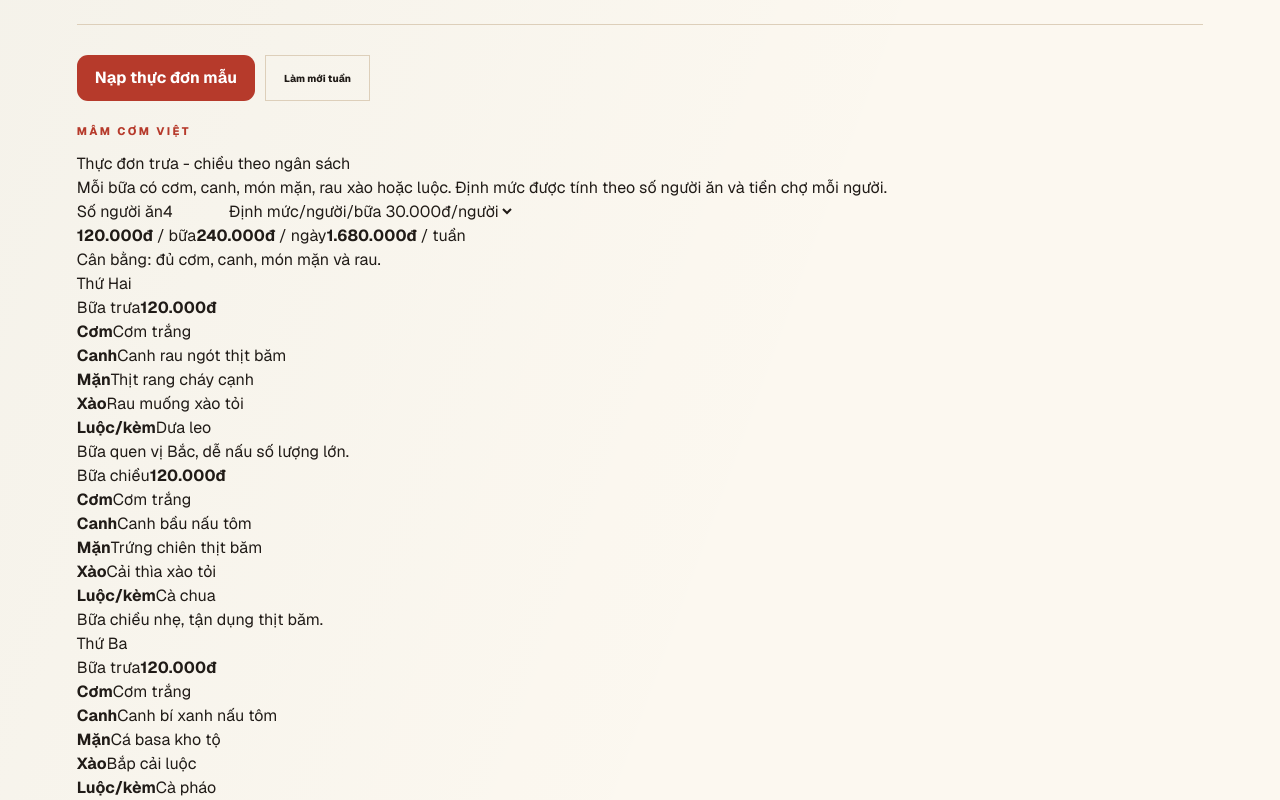
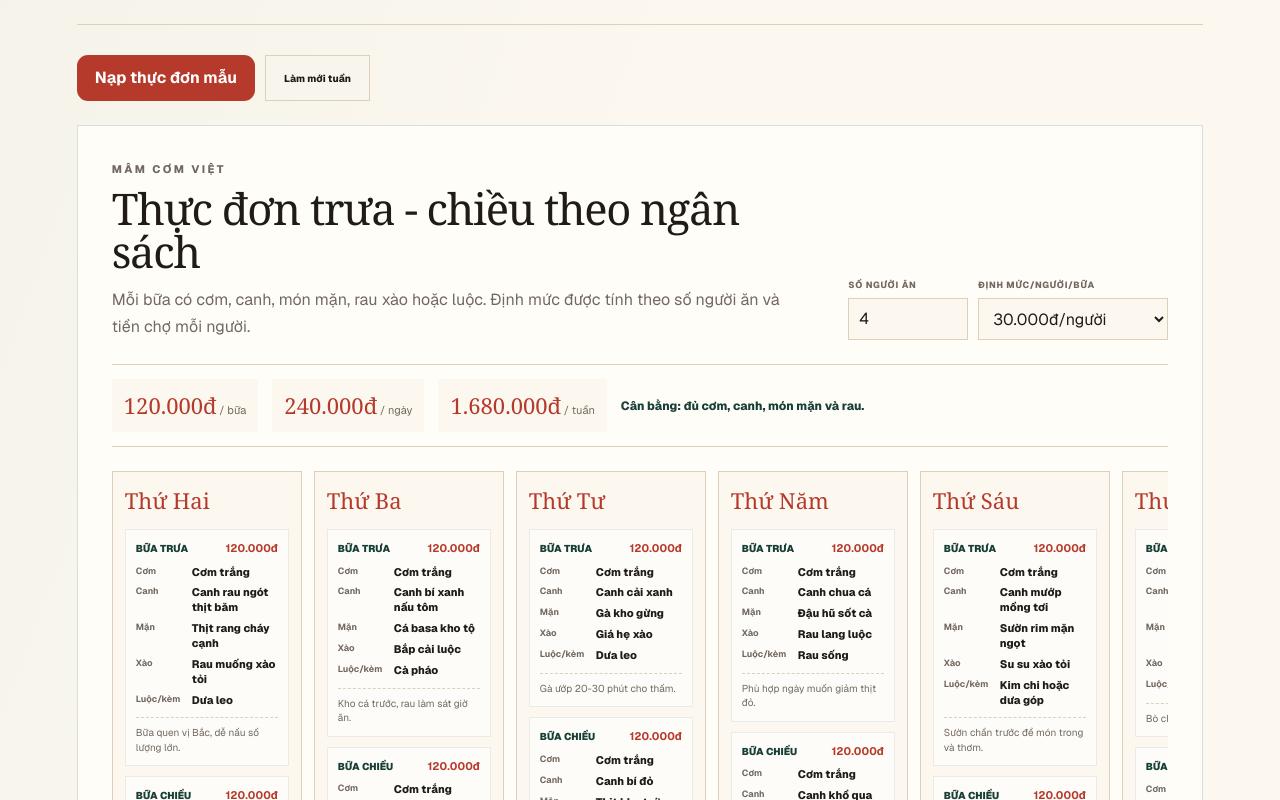
Before and after one commit to minhphu1509-cpu/angihomnay, a Next.js app: page / in a window 1280 px wide. Shown: the part 4240-5040 px from the top of the page. Built offline with nearby package versions, Linux system fonts and the light colour scheme.

Commit message:
feat: add Vietnamese weekly meal budget planner

```diff
--- a/app/globals.css
+++ b/app/globals.css
@@ -2134,6 +2134,184 @@ footer {
   color: var(--red);
 }
 
+.tray-planner {
+  background: var(--paper);
+  border: 1px solid rgba(23, 63, 53, 0.16);
+  margin: 24px 0;
+  padding: clamp(18px, 3vw, 34px);
+}
+
+.tray-controls {
+  align-items: end;
+  display: grid;
+  gap: 24px;
+  grid-template-columns: minmax(280px, 1fr) auto;
+}
+
+.tray-controls h3 {
+  font-family: Georgia, "Times New Roman", serif;
+  font-size: clamp(28px, 3.4vw, 48px);
+  font-weight: 500;
+  letter-spacing: -0.03em;
+  line-height: 1;
+  margin: 8px 0 12px;
+}
+
+.tray-controls p {
+  color: var(--muted);
+  line-height: 1.7;
+  margin: 0;
+  max-width: 680px;
+}
+
+.tray-inputs {
+  display: grid;
+  gap: 10px;
+  grid-template-columns: 120px 190px;
+}
+
+.tray-inputs label {
+  display: grid;
+  gap: 6px;
+}
+
+.tray-inputs span {
+  color: var(--muted);
+  font-size: 9px;
+  font-weight: 800;
+  letter-spacing: 0.08em;
+  text-transform: uppercase;
+}
+
+.tray-inputs input,
+.tray-inputs select {
+  background: var(--cream-light);
+  border: 1px solid var(--line);
+  color: var(--ink);
+  min-height: 42px;
+  padding: 0 10px;
+  width: 100%;
+}
+
+.tray-budget {
+  align-items: center;
+  border-bottom: 1px solid var(--line);
+  border-top: 1px solid var(--line);
+  display: flex;
+  flex-wrap: wrap;
+  gap: 14px;
+  margin: 24px 0;
+  padding: 14px 0;
+}
+
+.tray-budget span {
+  background: var(--cream-light);
+  color: var(--muted);
+  font-size: 11px;
+  padding: 10px 12px;
+}
+
+.tray-budget b {
+  color: var(--red);
+  font-family: Georgia, "Times New Roman", serif;
+  font-size: 22px;
+  font-weight: 500;
+}
+
+.tray-budget p {
+  color: var(--green);
+  font-size: 12px;
+  font-weight: 750;
+  margin: 0;
+}
+
+.tray-week {
+  display: grid;
+  gap: 12px;
+  grid-template-columns: repeat(7, minmax(190px, 1fr));
+  overflow-x: auto;
+  padding-bottom: 6px;
+}
+
+.tray-day {
+  background: var(--cream-light);
+  border: 1px solid var(--line);
+  min-width: 190px;
+  padding: 12px;
+}
+
+.tray-day h4 {
+  color: var(--red);
+  font-family: Georgia, "Times New Roman", serif;
+  font-size: 22px;
+  font-weight: 500;
+  margin: 0 0 12px;
+}
+
+.tray-meal {
+  background: rgba(255, 255, 255, 0.64);
+  border: 1px solid rgba(34, 28, 24, 0.08);
+  padding: 10px;
+}
+
+.tray-meal + .tray-meal {
+  margin-top: 10px;
+}
+
+.tray-meal-head {
+  align-items: baseline;
+  display: flex;
+  justify-content: space-between;
+  gap: 10px;
+  margin-bottom: 8px;
+}
+
+.tray-meal-head span {
+  color: var(--green);
+  font-size: 10px;
+  font-weight: 850;
+  text-transform: uppercase;
+}
+
+.tray-meal-head strong {
+  color: var(--red);
+  font-size: 11px;
+}
+
+.tray-meal ul {
+  display: grid;
+  gap: 6px;
+  list-style: none;
+  margin: 0;
+  padding: 0;
+}
+
+.tray-meal li {
+  display: grid;
+  gap: 4px;
+  grid-template-columns: 52px 1fr;
+}
+
+.tray-meal li b {
+  color: var(--muted);
+  font-size: 9px;
+}
+
+.tray-meal li span {
+  font-size: 11px;
+  font-weight: 720;
+  line-height: 1.35;
+}
+
+.tray-meal p {
+  border-top: 1px dashed var(--line);
+  color: var(--muted);
+  font-size: 10px;
+  line-height: 1.45;
+  margin: 10px 0 0;
+  padding-top: 8px;
+}
+
 .planner-days {
   display: grid;
   gap: 12px;
@@ -3067,6 +3245,19 @@ footer {
     grid-template-columns: 1fr;
   }
 
+  .tray-controls {
+    align-items: stretch;
+    grid-template-columns: 1fr;
+  }
+
+  .tray-inputs {
+    grid-template-columns: repeat(2, minmax(0, 1fr));
+  }
+
+  .tray-week {
+    grid-template-columns: repeat(7, minmax(220px, 1fr));
+  }
+
   .planner-days {
     grid-template-columns: repeat(2, minmax(0, 1fr));
   }
@@ -3259,6 +3450,15 @@ footer {
     flex-direction: column;
   }
 
+  .tray-inputs {
+    grid-template-columns: 1fr;
+  }
+
+  .tray-budget {
+    align-items: stretch;
+    flex-direction: column;
+  }
+
   .planner-days {
     grid-template-columns: 1fr;
   }
```
